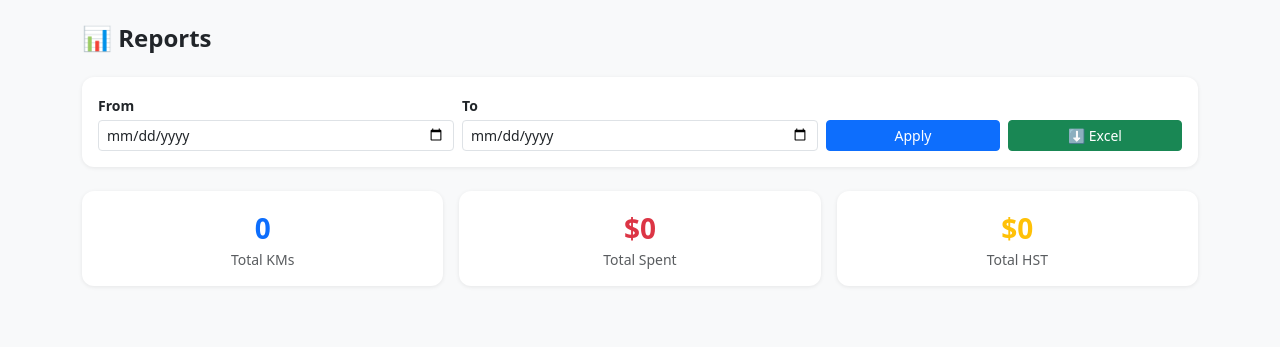
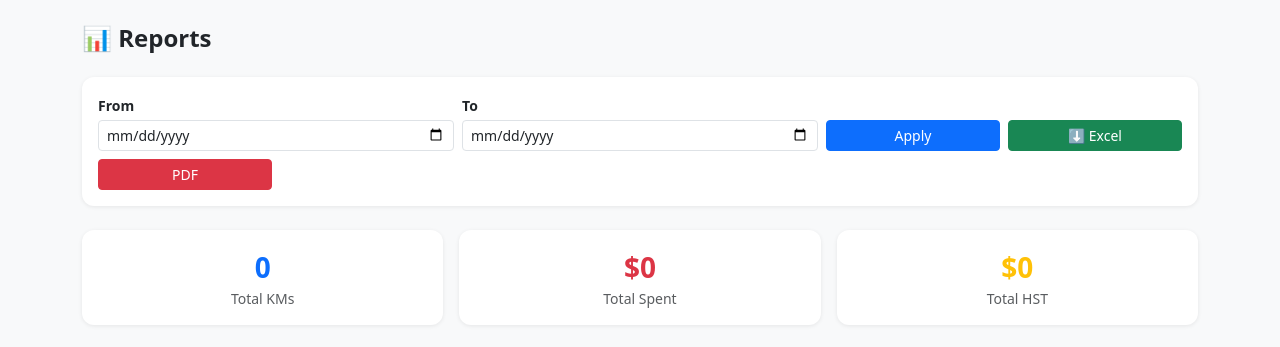
Before and after one commit to riteshparmar17/trackwise, a Flask app: page /reports/ in a window 1280 px wide. Shown: the part 56-403 px from the top of the page. Run offline with Flask 3, Linux system fonts and the light colour scheme; the visitor is signed in with stand-in values (Sample User, id 1); data that the repository does not hold is empty.

Commit message:
added PDF download button to reports page

```diff
--- a/app/templates/reports/index.html
+++ b/app/templates/reports/index.html
@@ -24,6 +24,12 @@
       <a href="{{ url_for('reports.export_excel', start_date=start_date, end_date=end_date) }}"
          class="btn btn-success btn-sm w-100">
         ⬇ Excel
+      </a>
+    </div>
+    <div class="col-6 col-sm-2">
+      <a href="{{ url_for('reports.export_pdf', start_date=start_date, end_date=end_date) }}"
+        class="btn btn-danger btn-sm w-100">
+        PDF
       </a>
     </div>
   </form>
```
